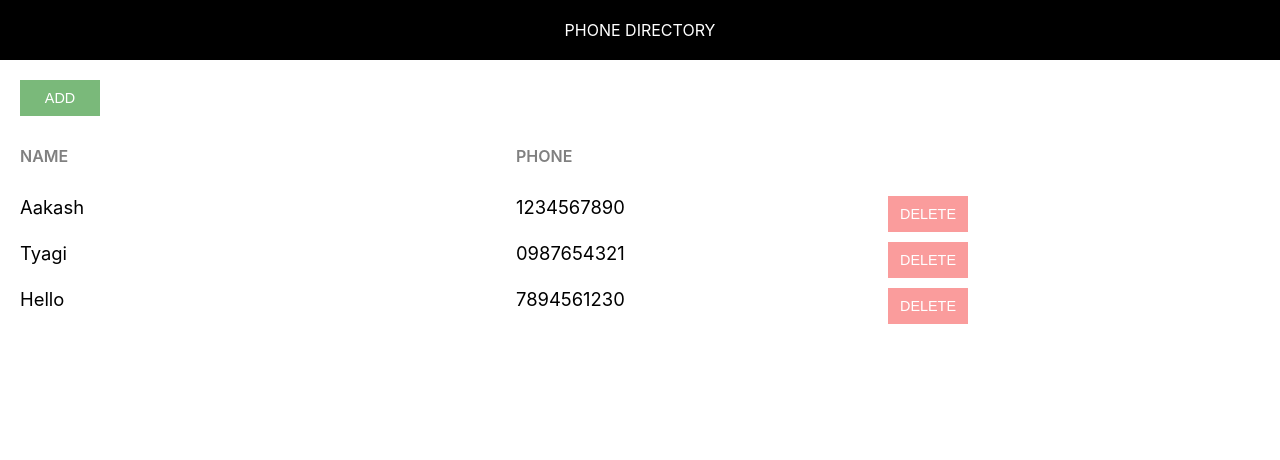
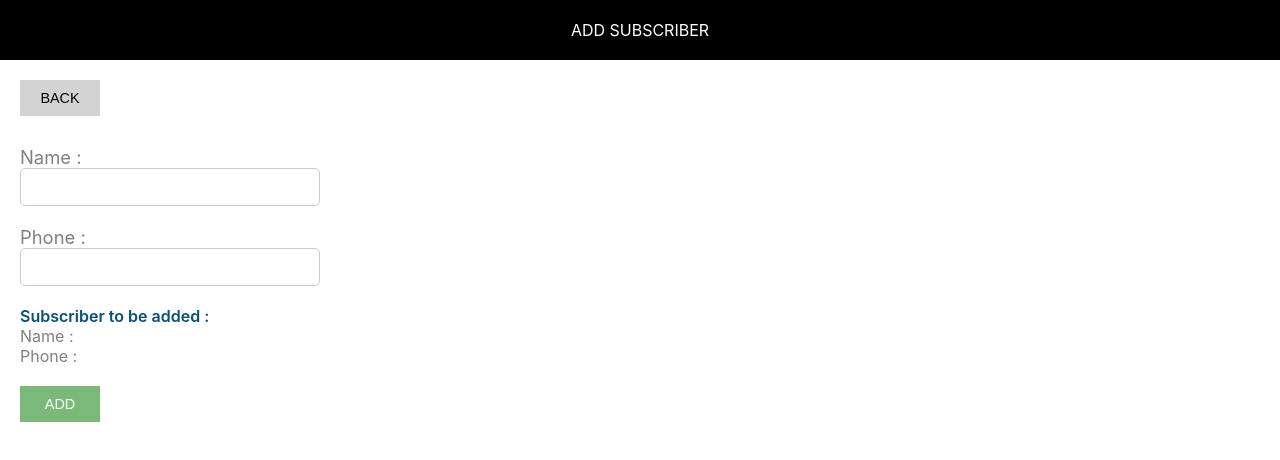
Before and after one commit to arthur4w/updated-phone-directory, a React (Create React App) app: page / in a window 1280 px wide. Shown: the top 460 px of the page. Built offline with nearby package versions, Linux system fonts and the light colour scheme.

Commit message:
Added ‘AddSubscriber’ component

```diff
--- /dev/null
+++ b/src/AddSubscriber.css
@@ -0,0 +1,36 @@
+.subscriber-form {
+    margin-top: 30px;
+}
+
+.label-control {
+    color: #808080;
+    font-size: 1.15rem;
+    margin-right: 15px;
+}
+
+.input-control {
+    width: 300px;
+    min-width: 100px;
+    padding: 10px 15px;
+    display: inline-block;
+    border: 1px solid #ccc;
+    border-radius: 5px;
+    box-sizing: border-box;
+    font-size: 0.9rem;
+    outline: none;
+}
+
+.subscriber-info-container {
+    font-size: 1rem;
+    margin-right: 10px;
+    margin-bottom: 20px;
+}
+
+.subscriber-to-add-heading {
+    color: #0a4f75;
+    font-weight: 600;
+}
+
+.subscriber-info {
+    color: #808080;
+}
--- /dev/null
+++ b/src/AddSubscriber.js
@@ -0,0 +1,30 @@
+import React, {Component} from 'react';
+import Header from './Header';
+import './AddSubscriber.css';
+
+class AddSubscriber extends Component {
+    render () {
+        return (
+            <div>
+                <Header heading="Add Subscriber" />
+                <div className="component-body-container">
+                    <button className="custom-btn">Back</button>
+                    <form className="subscriber-form">
+                        <label htmlFor="name" className="label-control">Name :</label><br />
+                        <input id="name" type="text" className="input-control" name="name"></input><br/><br/>
+                        <label htmlFor="phone" className="label-control">Phone :</label><br/>
+                        <input id="phone" type="text" className="input-control" name="phone"></input><br/><br/>
+                        <div className="subscriber-info-container">
+                            <span className="subscriber-to-add-heading">Subscriber to be added : </span> <br/>
+                            <span className="subscriber-info">Name : </span><br/>
+                            <span className="subscriber-info">Phone : </span><br/>
+                        </div>
+                        <button type="submit" className="custom-btn add-btn">Add</button>
+                    </form>
+                </div>
+            </div>
+        )
+    }
+}
+
+export default AddSubscriber;
--- a/src/App.css
+++ b/src/App.css
@@ -1,22 +1,4 @@
-.component-body-container {
-    padding: 20px;
-}
 
-.custom-btn {
-    padding: 10px;
-    border: none;
-    margin-right: 10px;
-    text-transform: uppercase;
-    width: 80px;
-    font-size: 0.9rem;
-    cursor: pointer;
-    outline: none;
-}
-
-.add-btn {
-    background: #7ab97a;
-    color: #fff;
-}
 
 .grid-container {
     display: grid;
--- a/src/App.js
+++ b/src/App.js
@@ -3,6 +3,11 @@ import Header from "./Header";
 import './App.css';
 
 class App extends Component {
+
+    deleteHandler() {
+        alert("Delete Clicked");
+    }
+
     render() {
         let subscribers = [
             {
@@ -17,26 +22,26 @@ class App extends Component {
             },
             {
                 id: 3,
-        name : "Hello",
+                name: "Hello",
                 phone: "7894561230"
             }
         ]
         return (
             <div >
-        <Header heading="Phone Directory"/>
-        <div className = "component-body-container" >
-        <button className = "custom-btn add-btn" > Add </button>
-        <div className = "grid-container heading-container" >
-          <span className = "grid-item name-heading" > Name </span>
-          <span className = "grid-item phone-heading" > Phone </span>
+                <Header heading="Phone Directory" />
+                <div className="component-body-container" >
+                    <button className="custom-btn add-btn" > Add </button>
+                    <div className="grid-container heading-container" >
+                        <span className="grid-item name-heading" > Name </span>
+                        <span className="grid-item phone-heading" > Phone </span>
                     </div>
                     {
                         subscribers.map(sub => {
-            return <div key={sub.id} className = "grid-container">
-              <span className = "grid-item">{sub.name}</span>
-              <span className = "grid-item"> {sub.phone}</span>
+                            return <div key={sub.id} className="grid-container">
+                                <span className="grid-item">{sub.name}</span>
+                                <span className="grid-item"> {sub.phone}</span>
                                 <span className="grid-item action-btn-container" >
-                  <button className="custom-btn delete-btn">Delete</button>
+                                    <button className="custom-btn delete-btn" onClick={this.deleteHandler}>Delete</button>
                                 </span>
                             </div>
                         })
--- /dev/null
+++ b/src/common/common.css
@@ -0,0 +1,20 @@
+.component-body-container {
+    padding: 20px;
+}
+
+.custom-btn {
+    padding: 10px;
+    border: none;
+    margin-right: 10px;
+    text-transform: uppercase;
+    width: 80px;
+    font-size: 0.9rem;
+    cursor: pointer;
+    outline: none;
+    background: #d3d3d3;
+}
+
+.add-btn {
+    background: #7ab97a;
+    color: #fff;
+}
--- a/src/index.js
+++ b/src/index.js
@@ -3,8 +3,10 @@ import ReactDOM from 'react-dom';
 import './index.css';
 import App from './App';
 import * as serviceWorker from './serviceWorker';
+import AddSubscriber from './AddSubscriber';
+import './common/common.css';
 
-ReactDOM.render(<App />, document.getElementById('root'));
+ReactDOM.render(<AddSubscriber />, document.getElementById('root'));
 
 // If you want your app to work offline and load faster, you can change
 // unregister() to register() below. Note this comes with some pitfalls.
```
Lines whose indentation alone changed are shown as unchanged.
